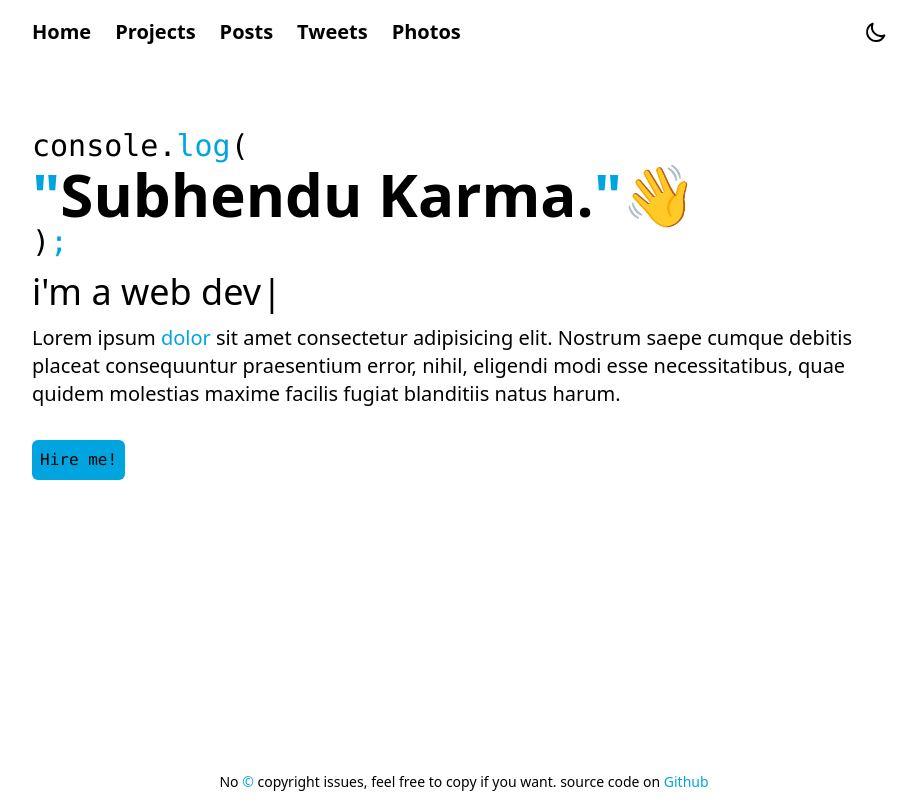
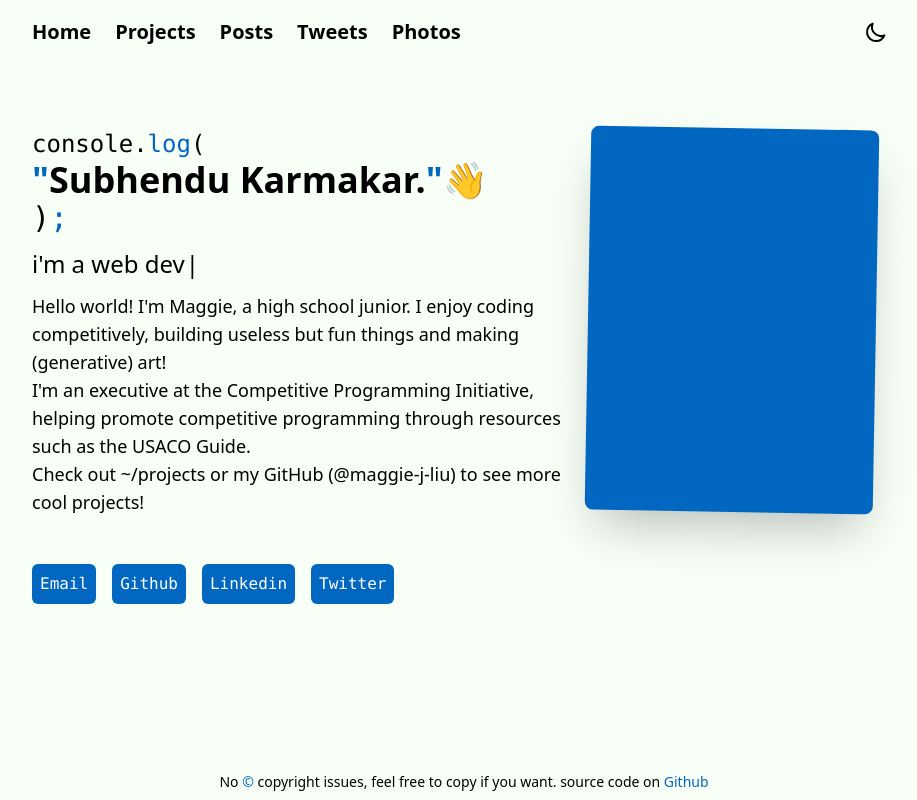
Before and after one commit to subhenduKarma001/website, a Next.js app: page / in a window 1280 px wide. Shown: the whole page, without its empty margins (176-1093 px from the left). Built offline with nearby package versions, Linux system fonts and the light colour scheme.

Commit message:
template created

```diff
--- a/sections/Hero.js
+++ b/sections/Hero.js
@@ -4,28 +4,31 @@ import Typewriter from "typewriter-effect"
 
 const Hero = () => {
   return (
-    <section className="mt-16 ">
-      <span className="font-mono text-2xl md:text-3xl">
+    <section className="mt-16 md:mx-10 lg:mx-auto">
+      <div className="flex">
+        {/* Hero Text */}
+        <div>
+          <span className="font-mono text-xl md:text-2xl">
             console.
             <span className="text-light_main dark:text-dark_main">log</span>(
           </span>
-      <h1 className="text-4xl md:text-6xl font-bold">
+          <h1 className="text-4xl md:text-4xl font-bold">
             <span className="text-light_main dark:text-dark_main">&quot;</span>
-        Subhendu Karma.
+            Subhendu Karmakar.
             <span className="text-light_main dark:text-dark_main">&quot;</span>
             <span className="hidden md:inline hover:wave ">👋</span>{" "}
           </h1>
           <span className="font-mono text-3xl">
             )<span className="text-light_main dark:text-dark_main">;</span>
           </span>
-      <h3 className="text-xl md:text-4xl my-3">
+          <h3 className="text-xl md:text-2xl my-3">
             <Typewriter
               options={{
                 strings: [
                   "i'm a web developer.",
                   "i love solving problems.",
-              "i'm a competitive programmer",
-              "i love javascript and C++",
+                  "i'm a competitive programmer.",
+                  "i love javascript, python and c++.",
                   "i am learning typescript rn.",
                 ],
                 autoStart: true,
@@ -33,15 +36,42 @@ const Hero = () => {
               }}
             />
           </h3>
-      <p className="md:text-xl text-light_text dark:text-dark_text mb-8">
-        Lorem ipsum <Hover href="#">dolor</Hover> sit amet consectetur
-        adipisicing elit. Nostrum saepe cumque debitis placeat consequuntur
-        praesentium error, nihil, eligendi modi esse necessitatibus, quae quidem
-        molestias maxime facilis fugiat blanditiis natus harum.
+          <div className="md:text-lg text-light_text dark:text-dark_text mb-8">
+            <p>
+              Hello world! I'm Maggie, a high school junior. I enjoy coding
+              competitively, building useless but fun things and making
+              (generative) art!
             </p>
-      <Button className="hover:animate-pulse transition-all bg-light_main dark:bg-dark_main rounded-md">
-        Hire me!
+            <p>
+              I'm an executive at the Competitive Programming Initiative,
+              helping promote competitive programming through resources such as
+              the USACO Guide.
+            </p>
+            <p>
+              Check out ~/projects or my GitHub (@maggie-j-liu) to see more cool
+              projects!
+            </p>
+          </div>
+        </div>
+        {/* Hero Image */}
+        <div className="hidden lg:inline-block">
+          <div className="w-72 h-96 mx-5 bg-light_main dark:bg-dark_main rounded-lg shadow-2xl rotate-1 hover:animate-pulse"></div>
+        </div>
+      </div>
+      <div className="flex flex-col md:inline-block space-y-4 md:space-x-4">
+        <Button className="hover:animate-pulse transition-all bg-light_main text-white dark:bg-dark_main rounded-md">
+          Email
         </Button>
+        <Button className="hover:animate-pulse transition-all bg-light_main text-white dark:bg-dark_main rounded-md">
+          Github
+        </Button>
+        <Button className="hover:animate-pulse transition-all bg-light_main text-white dark:bg-dark_main rounded-md">
+          Linkedin
+        </Button>
+        <Button className="hover:animate-pulse transition-all bg-light_main text-white dark:bg-dark_main rounded-md">
+          Twitter
+        </Button>
+      </div>
     </section>
   )
 }
--- a/tailwind.config.js
+++ b/tailwind.config.js
@@ -9,8 +9,8 @@ module.exports = {
     extend: {
       colors: {
         // main color for light background
-        light_bg: "#ffffff",
-        light_main: "#00A5E0",
+        light_bg: "#F7FFF7",
+        light_main: "#0267C1",
         light_text: "#000000",
 
         // main color for dark background
@@ -19,8 +19,8 @@ module.exports = {
         dark_text: "#ffffff",
       },
       boxShadow: {
-        custom: "inset 0 0 0 0 #00A5E0",
-        custom2: "inset 100px 0 0 0 #00A5E0",
+        custom: "inset 0 0 0 0 #0267C1",
+        custom2: "inset 100px 0 0 0 #0267C1",
 
         custom_dark: "inset 0 0 0 0 #4F9D69",
         custom_dark2: "inset 100px 0 0 0 #4F9D69",
```
Lines whose indentation alone changed are shown as unchanged.
